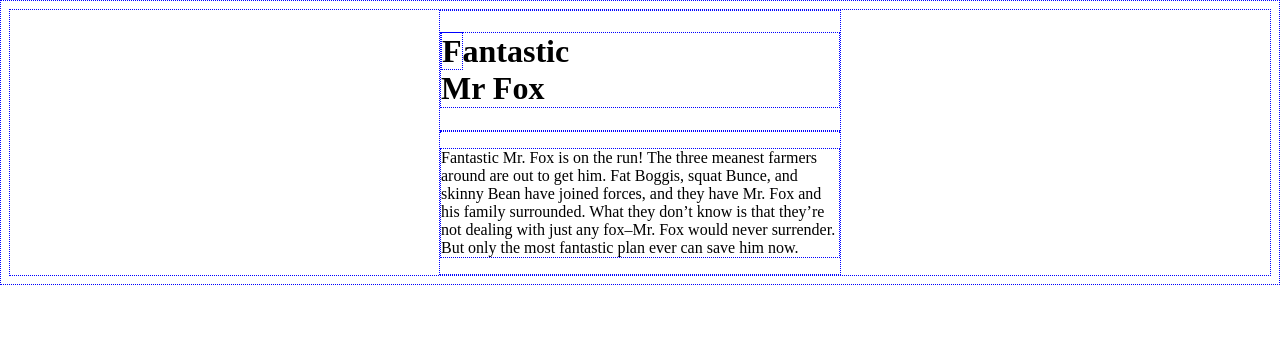
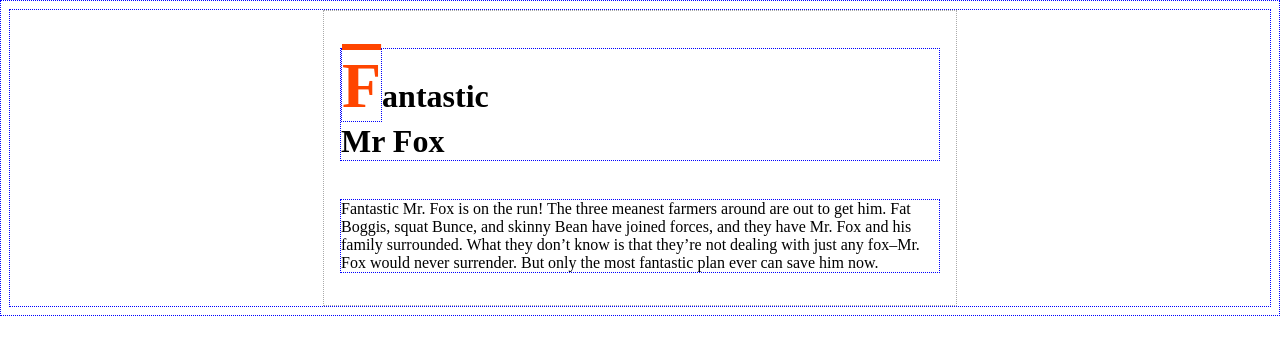
Before and after one commit to rilly84/rilly84.github.io, a plain HTML site: page page.html in a window 1280 px wide. Drawn offline with Linux system fonts and the light colour scheme.

Commit message:
Class Change

```diff
--- a/page.html
+++ b/page.html
@@ -12,16 +12,16 @@
 <body>
 
 <!-- 1. wrap a <div> container around all the content -->
-<div>
+<div class="my-container">
 	<h1>
 		<!-- 2. wrap a <span> container around the first letter: F -->
 		<!-- 3. break the line after 'Fantastic' with a <br> -->
-		<span>F</span>antastic<br>
+		<span class="my-highlight">F</span>antastic<br>
 		Mr Fox
 	</h1>
 
 	<!-- 4. Create a horizontal divider with <hr> -->
-	<hr>
+	<hr class="my-hr">
 
 	<p>
 		Fantastic Mr. Fox is on the run! The three meanest farmers around are out to get him. Fat Boggis, squat Bunce, and skinny Bean have joined forces, and they have Mr. Fox and his family surrounded. What they don’t know is that they’re not dealing with just any fox–Mr. Fox would never surrender. But only the most fantastic plan ever can save him now.
```
